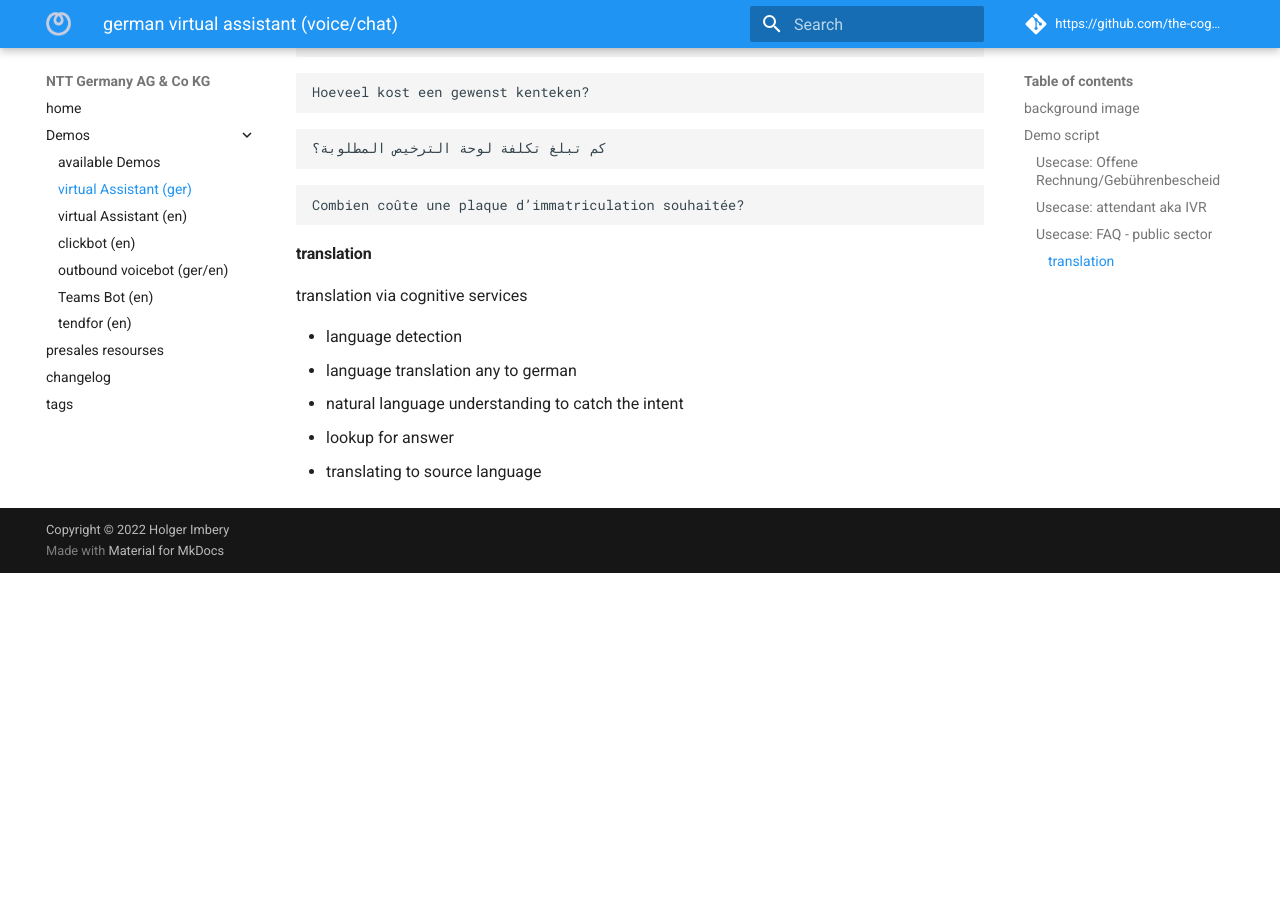
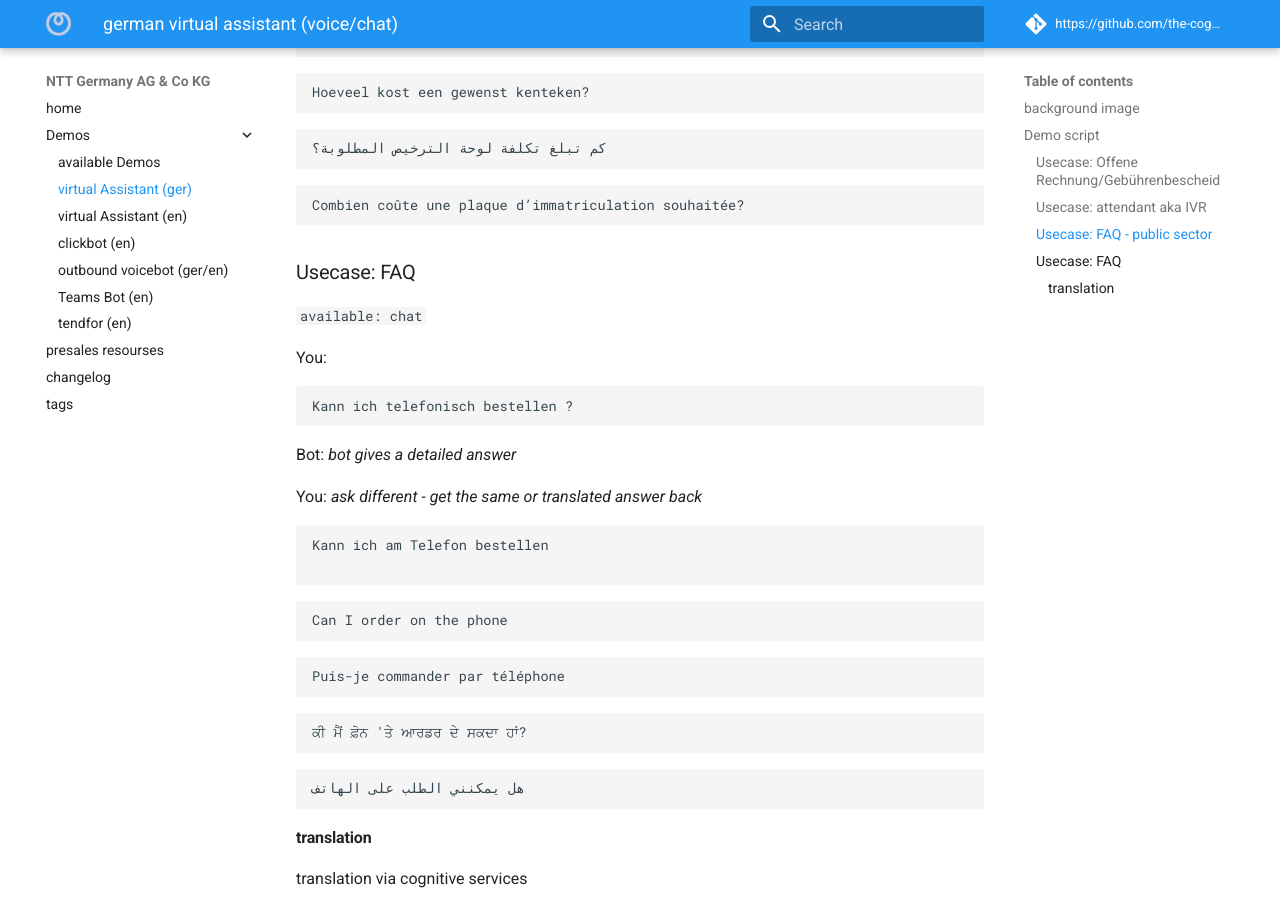
Before and after one commit to the-cognitiveservices-ninja/demo-environment, an MkDocs documentation site: the page built from docs/scripts/script_de.md, in a window 1280 px wide and 900 px high, scrolled down 2649 px. Built offline with MkDocs 1.6.1 and Material for MkDocs 9.7.7, drawn with Linux system fonts in a browser that asks for light colours; comment, search, counter and statistics services are not loaded; before the commit the page ends 3222 px from its top, so only the background shows below that; some of the changed text lies outside the part shown.

Commit message:
add: non public sector faq

````diff
--- a/docs/scripts/script_de.md
+++ b/docs/scripts/script_de.md
@@ -127,6 +127,34 @@ Hoeveel kost een gewenst kenteken?
 Combien coûte une plaque d’immatriculation souhaitée?
 ```
 
+### Usecase: FAQ
+```available: chat ```
+
+You:
+```
+Kann ich telefonisch bestellen ?
+```
+
+Bot: *bot gives a detailed answer*
+
+You: *ask different - get the same or translated answer back*
+```
+Kann ich am Telefon bestellen
+
+```
+```
+Can I order on the phone
+```
+```
+Puis-je commander par téléphone
+```
+```
+ਕੀ ਮੈਂ ਫ਼ੋਨ 'ਤੇ ਆਰਡਰ ਦੇ ਸਕਦਾ ਹਾਂ?
+```
+```
+هل يمكنني الطلب على الهاتف
+```
+
 #### translation
 translation via cognitive services
 
````
Also changed, not shown: other parts of docs/scripts/script_de.md (+1 -1 lines).
